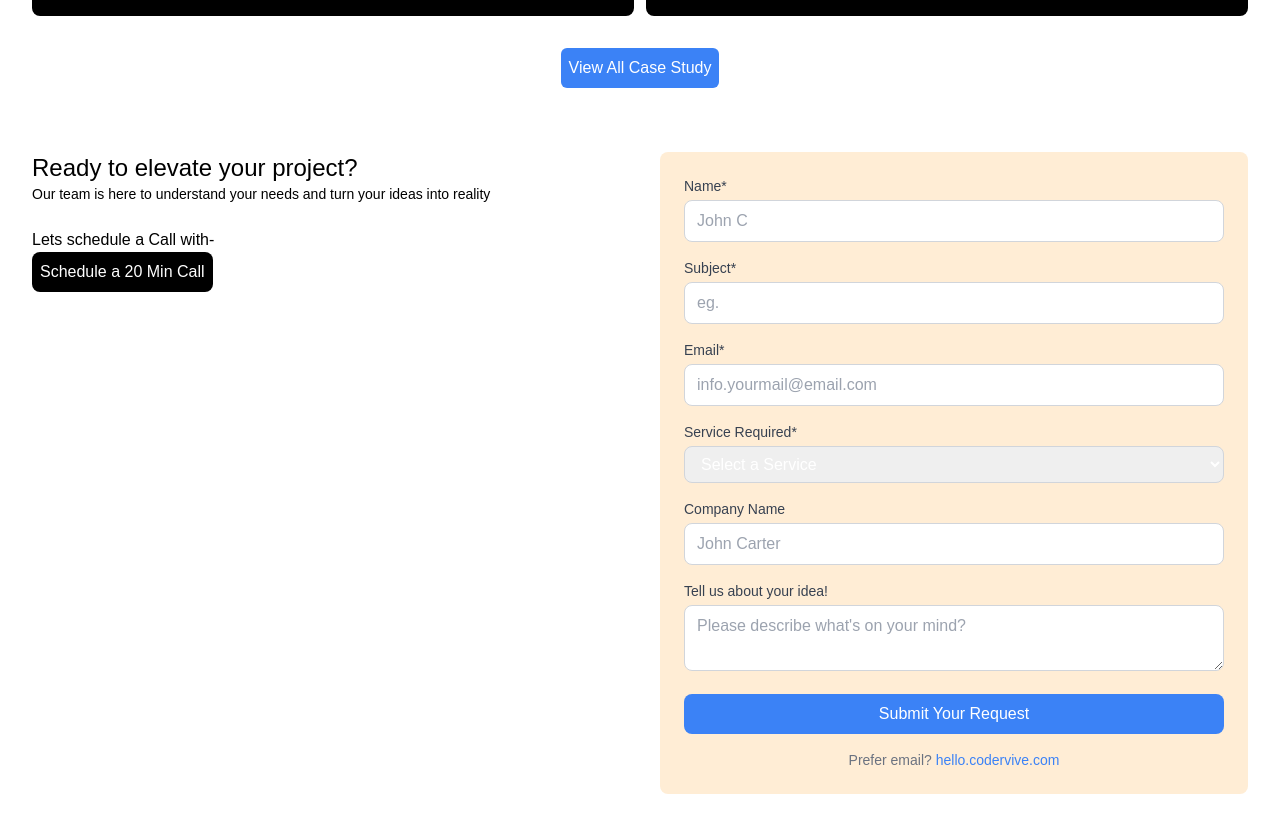
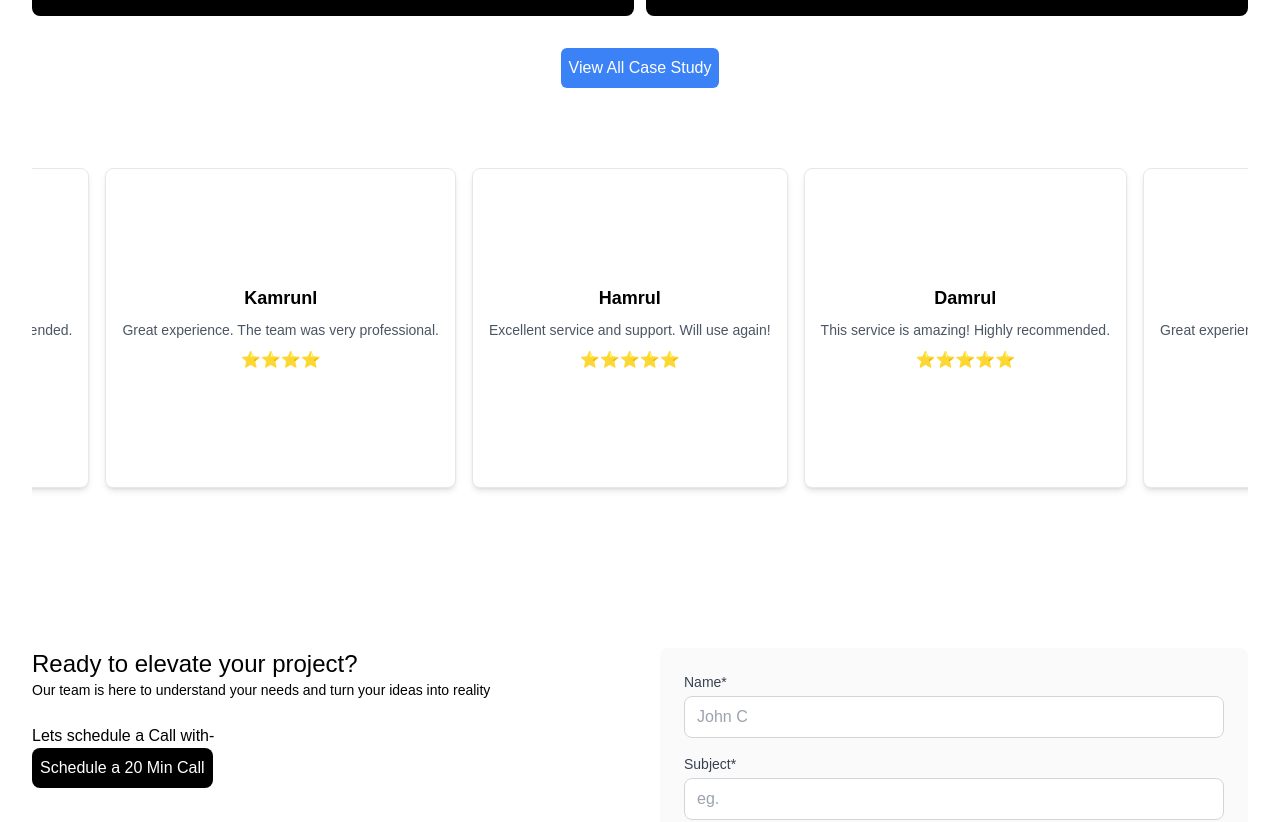
Before and after one commit to imtiazvive/CoderVive, a Next.js app: page / in a window 1280 px wide. Shown: the part 1140-1962 px from the top of the page. Built offline with nearby package versions, Linux system fonts and the light colour scheme.

Commit message:
review section

```diff
--- a/src/app/NavBar.js
+++ b/src/app/NavBar.js
@@ -8,8 +8,8 @@ const Navbar = () => {
   const [isMenuOpen, setIsMenuOpen] = useState(false);
 
   return (
-    <nav className=" fixed w-full z-50">
-      <div className=" bg-white shadow-md mt-8 rounded-full max-w-7xl mx-auto px-4 sm:px-6 lg:px-8">
+    <nav className="bg-white shadow-md fixed w-full z-50">
+      <div className="max-w-7xl mx-auto px-4 sm:px-6 lg:px-8">
         <div className="flex justify-between items-center h-16">
           {/* Left: Logo */}
           <div className="flex-shrink-0">
--- a/src/app/from.js
+++ b/src/app/from.js
@@ -37,7 +37,7 @@ export default function From() {
                 <div className=" flex-1 w-full ">
                     <form
                         onSubmit={handleSubmit}
-                        className="mx-auto p-6 bg-orange-100  rounded-lg space-y-4"
+                        className="mx-auto p-6 bg-[#00000005] rounded-lg space-y-4"
                     >
                         <div>
                             <label className="block text-sm font-medium text-gray-700 mb-1">
@@ -129,14 +129,16 @@ export default function From() {
                             />
                         </div>
 
-                        <button
-                            type="submit"
-                            className="w-full bg-blue-500 text-white font-medium py-2 rounded-lg hover:bg-blue-600 transition duration-200"
-                        >
-                            Submit Your Request
-                        </button>
+                        <div className="flex">
+                            <button
+                                type="submit"
+                                className="w-4/12 bg-blue-500 text-white font-medium py-2 rounded-lg hover:bg-blue-600 transition duration-200"
+                            >
+                                Submit Your Request
+                            </button>
 
-                        <div className="text-sm text-center text-gray-500 mt-3">
+                            <div className=" flex flex-col text-sm text-start ml-5 text-gray-500 mt-3">
+
                             Prefer email?{" "}
                             <a
                                 href="mailto:hello.codervive.com"
@@ -144,6 +146,7 @@ export default function From() {
                             >
                                 hello.codervive.com
                             </a>
+                            </div>
                         </div>
                     </form>
                 </div>
--- a/src/app/page.js
+++ b/src/app/page.js
@@ -5,6 +5,7 @@ import Hero from "./hero";
 import Fotter from "./Footer";
 import From from "./from";
 import Protfolio from "./protfolio";
+import ReviewCard from "./reviewcard";
 
 export default function Home() {
   return (
@@ -12,6 +13,7 @@ export default function Home() {
       <NavBar></NavBar>
       <Hero></Hero>
       <Protfolio></Protfolio>
+      <ReviewCard></ReviewCard>
       <From></From>
       <Fotter></Fotter>
     </div>
--- /dev/null
+++ b/src/app/reviewcard.js
@@ -0,0 +1,104 @@
+/* eslint-disable react-hooks/rules-of-hooks */
+"use client";
+import React, { useState, useEffect, useRef } from "react";
+
+
+function reviewcard() {
+
+    const scrollContainerRef = useRef(null);
+    const scrollInterval = useRef(null);
+
+    const reviews = [
+        {
+            name: "Jamrul",
+            review: "This service is amazing! Highly recommended.",
+            rating: 5,
+        },
+        {
+            name: "Kamrunl",
+            review: "Great experience. The team was very professional.",
+            rating: 4,
+        },
+        {
+            name: "Hamrul",
+            review: "Excellent service and support. Will use again!",
+            rating: 5,
+        },
+        {
+            name: "Damrul",
+            review: "This service is amazing! Highly recommended.",
+            rating: 5,
+        },
+        {
+            name: "Bamrul",
+            review: "Great experience. The team was very professional.",
+            rating: 4,
+        },
+        {
+            name: "Gamrul",
+            review: "Excellent service and support. Will use again!",
+            rating: 5,
+        },
+    ];
+
+    const startScrolling = () => {
+        const scrollContainer = scrollContainerRef.current;
+        let scrollAmount = scrollContainer.scrollLeft;
+
+        const scroll = () => {
+            if (scrollContainer) {
+                if (scrollAmount < scrollContainer.scrollWidth - scrollContainer.clientWidth) {
+                    scrollAmount += 1;
+                    scrollContainer.scrollLeft = scrollAmount;
+                } else {
+                    scrollAmount = 0;
+                }
+            }
+        };
+
+        scrollInterval.current = setInterval(scroll, 20);
+    };
+
+    const stopScrolling = () => {
+        if (scrollInterval.current) {
+            clearInterval(scrollInterval.current);
+        }
+    };
+
+    useEffect(() => {
+        startScrolling();
+        return () => stopScrolling();
+    }, []);
+
+    // 021084357
+
+    return (
+        <div className="container max-w-7xl mx-auto px-8 py-8 mb-20">
+            <div
+                className="overflow-x-auto flex space-x-4 p-4"
+                ref={scrollContainerRef}
+                style={{ whiteSpace: "nowrap", scrollbarWidth: "none", msOverflowStyle: "none" }}
+            >
+                <style>{`
+        .overflow-x-auto::-webkit-scrollbar {
+          display: none;
+        }
+      `}</style>
+                {reviews.map((review, index) => (
+                    <div
+                        className="flex-shrink-0 w-auto h-80 content-center bg-[#00000005] text-black  p-4 border rounded-lg shadow-md bg-white text-center hover:bg-gray-100"
+                        key={index}
+                        onMouseEnter={stopScrolling}
+                        onMouseLeave={startScrolling}
+                    >
+                        <h3 className="text-lg font-semibold mb-2">{review.name}</h3>
+                        <p className="text-sm text-gray-600 mb-2">{review.review}</p>
+                        <p className="text-yellow-500">{"⭐".repeat(review.rating)}</p>
+                    </div>
+                ))}
+            </div>
+        </div>
+    )
+}
+
+export default reviewcard;
```
